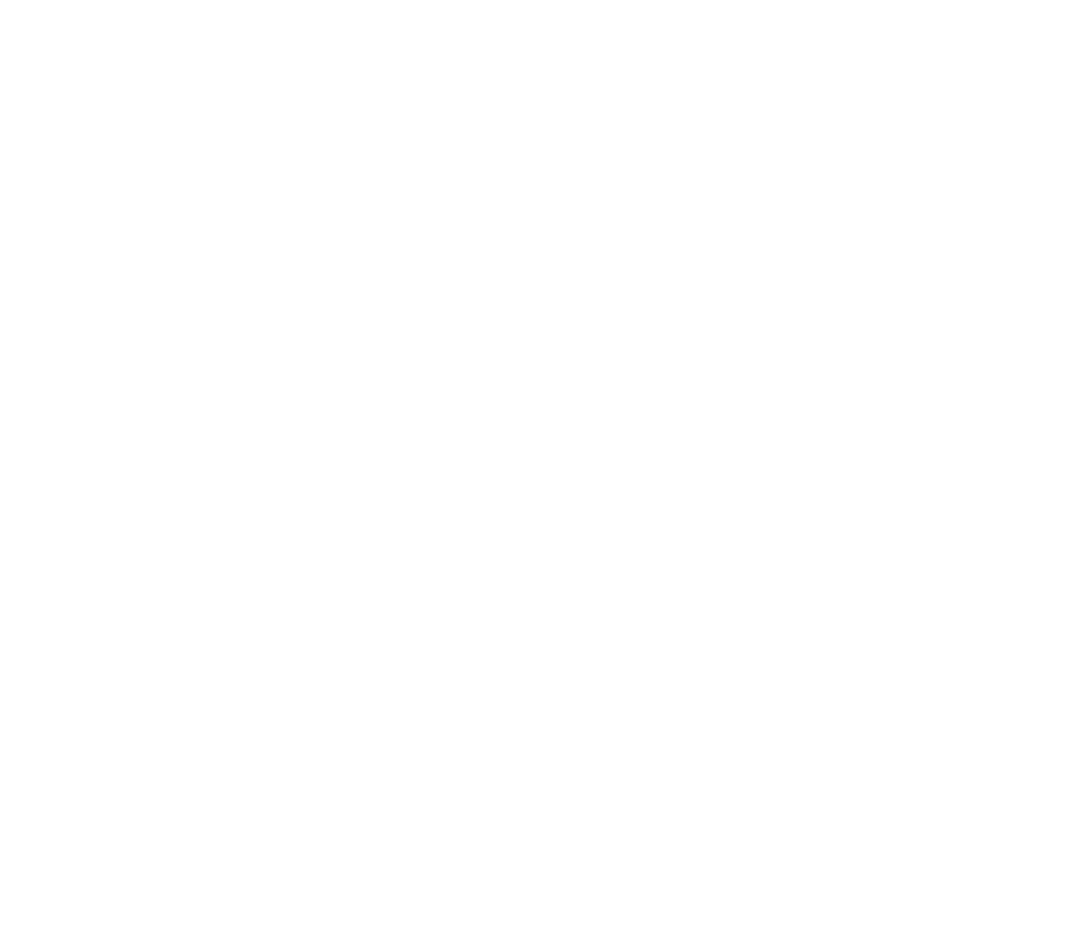
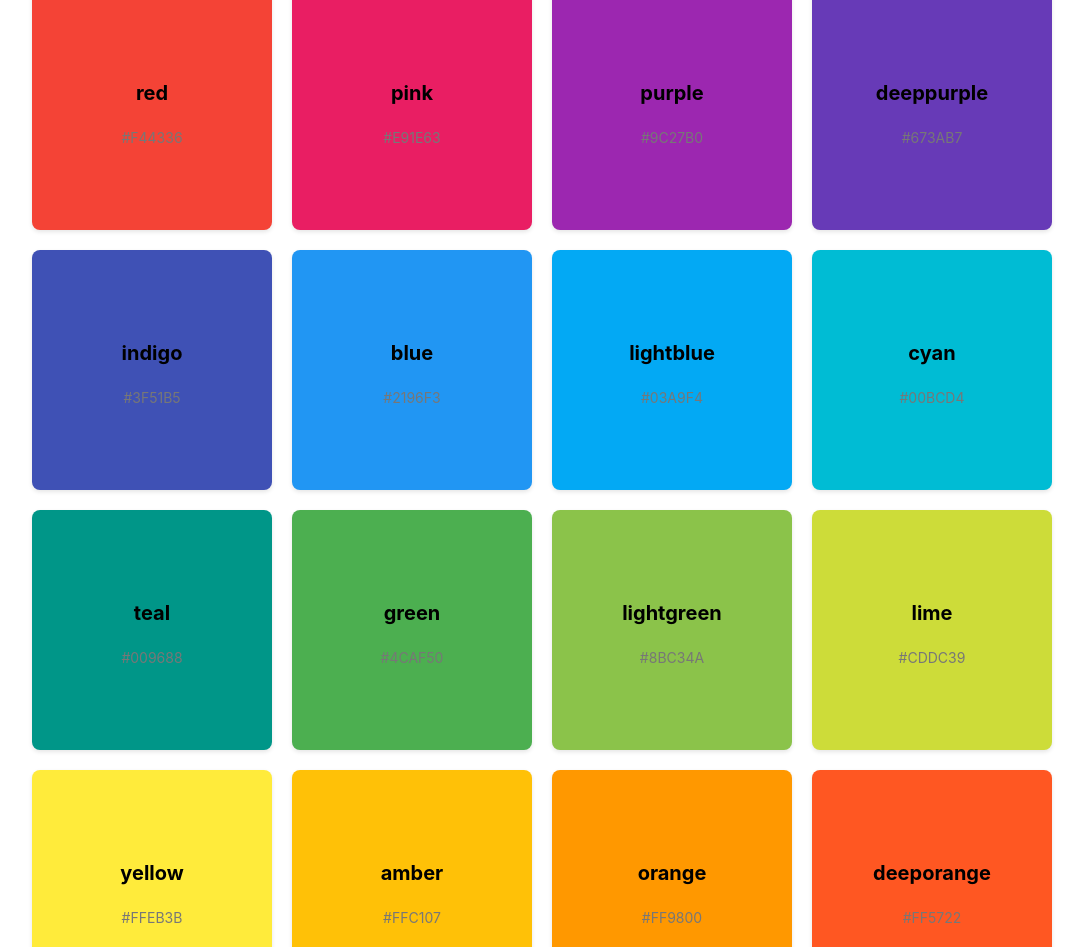
Before and after one commit to G0FiN/flat-ui, a React (Create React App) app: page / in a window 1280 px wide. Shown: the part 85-1032 px from the top of the page, without its empty margins (98-1181 px from the left). Before the commit the page ends 800 px from the top, so only its background shows below. Built offline with nearby package versions, Linux system fonts and the light colour scheme.

Commit message:
Add cards

```diff
--- a/src/App.css
+++ b/src/App.css
@@ -36,3 +36,48 @@
     transform: rotate(360deg);
   }
 }
+
+.app {
+  text-align: center;
+  margin: 50px;
+}
+
+h1 {
+  font-size: 24px;
+  margin-bottom: 20px;
+}
+
+.color-cards {
+  display: flex;
+  flex-wrap: wrap;
+  justify-content: center;
+}
+
+.color-card {
+  width: 200px;
+  height: 200px;
+  margin: 10px;
+  padding: 20px;
+  display: flex;
+  flex-direction: column;
+  align-items: center;
+  justify-content: center;
+  background-color: #ffffff;
+  border-radius: 8px;
+  box-shadow: 0 2px 4px rgba(0, 0, 0, 0.1);
+  transition: transform 0.3s ease-in-out;
+}
+
+.color-card:hover {
+  transform: scale(1.1);
+}
+
+.color-card h3 {
+  font-size: 20px;
+  margin-bottom: 10px;
+}
+
+.color-card p {
+  font-size: 14px;
+  color: #777777;
+}
--- a/src/App.js
+++ b/src/App.js
@@ -1,9 +1,22 @@
-import './App.css';
+import "./App.css";
+import colorData from './colors.json';
+
+const ColorCard = ({ name, color }) => (
+  <div className="color-card" style={{ backgroundColor: color }}>
+    <h3>{name}</h3>
+    <p>{color}</p>
+  </div>
+);
 
 function App() {
   return (
     <div className="App">
-
+      <h1>Color Cards</h1>
+      <div className="color-cards">
+        {colorData.colors.map((color) => (
+          <ColorCard key={color.name} name={color.name} color={color.color} />
+        ))}
+      </div>
     </div>
   );
 }
--- /dev/null
+++ b/src/colors.json
@@ -0,0 +1,83 @@
+{
+    "paletteName": "Material UI Colors",
+    "id": "material-ui-colors",
+    "emoji": "🎨",
+    "colors": [
+      {
+        "name": "red",
+        "color": "#F44336"
+      },
+      {
+        "name": "pink",
+        "color": "#E91E63"
+      },
+      {
+        "name": "purple",
+        "color": "#9C27B0"
+      },
+      {
+        "name": "deeppurple",
+        "color": "#673AB7"
+      },
+      {
+        "name": "indigo",
+        "color": "#3F51B5"
+      },
+      {
+        "name": "blue",
+        "color": "#2196F3"
+      },
+      {
+        "name": "lightblue",
+        "color": "#03A9F4"
+      },
+      {
+        "name": "cyan",
+        "color": "#00BCD4"
+      },
+      {
+        "name": "teal",
+        "color": "#009688"
+      },
+      {
+        "name": "green",
+        "color": "#4CAF50"
+      },
+      {
+        "name": "lightgreen",
+        "color": "#8BC34A"
+      },
+      {
+        "name": "lime",
+        "color": "#CDDC39"
+      },
+      {
+        "name": "yellow",
+        "color": "#FFEB3B"
+      },
+      {
+        "name": "amber",
+        "color": "#FFC107"
+      },
+      {
+        "name": "orange",
+        "color": "#FF9800"
+      },
+      {
+        "name": "deeporange",
+        "color": "#FF5722"
+      },
+      {
+        "name": "brown",
+        "color": "#795548"
+      },
+      {
+        "name": "grey",
+        "color": "#9E9E9E"
+      },
+      {
+        "name": "bluegrey",
+        "color": "#607D8B"
+      }
+    ]
+  }
```
